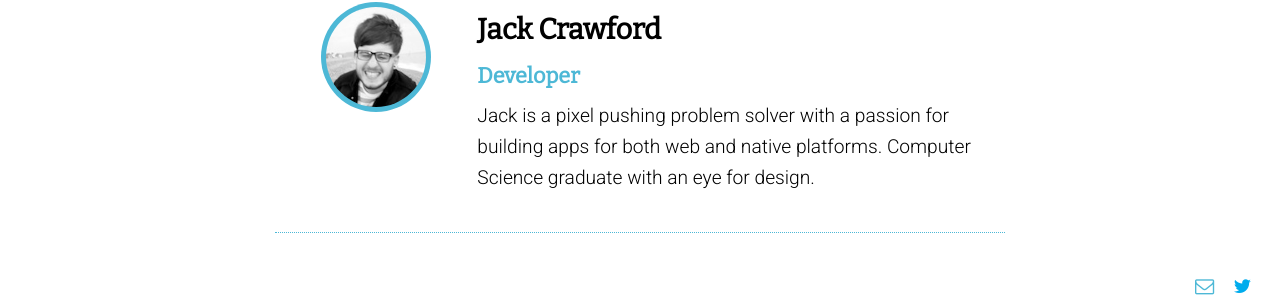
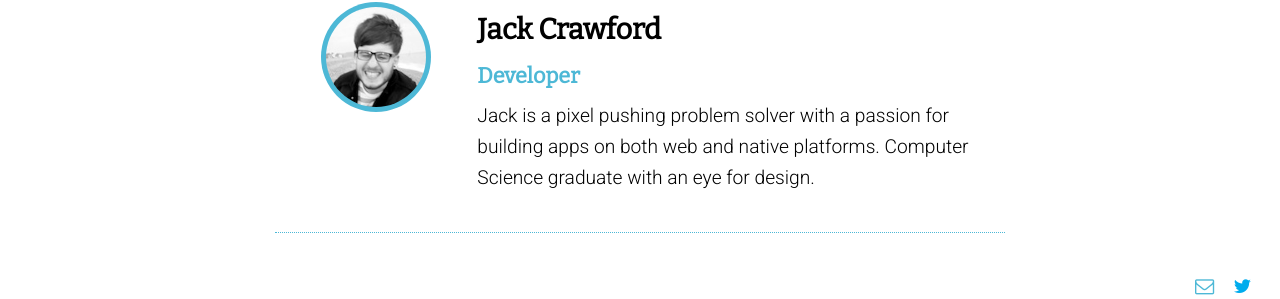
Before and after one commit to devbench/devbench.github.io, a Jekyll site: the page built from team.html, in a window 1280 px wide. Shown: the part 600-899 px from the top of the page. Built offline with Jekyll 4.4.1, drawn with Linux system fonts in a browser that asks for light colours; some web fonts are replaced; a script that is not in the unit is left out.

Commit message:
Updated team.html

```diff
--- a/team.html
+++ b/team.html
@@ -25,7 +25,7 @@
         <img src="{{ site.url }}/assets/images/jack-retina.jpg" class="avatar"/>
       </div>
       <div class="profile">
-        <h2>Jack Crawford <small>Developer</small></h2>        <blockquote>Jack is a pixel pushing problem solver with a passion for building apps for both web and native platforms. Computer Science graduate with an eye for design.</blockquote>
+        <h2>Jack Crawford <small>Developer</small></h2>        <blockquote>Jack is a pixel pushing problem solver with a passion for building apps on both web and native platforms. Computer Science graduate with an eye for design.</blockquote>
       </div>
     </li>
   </ul>
```
